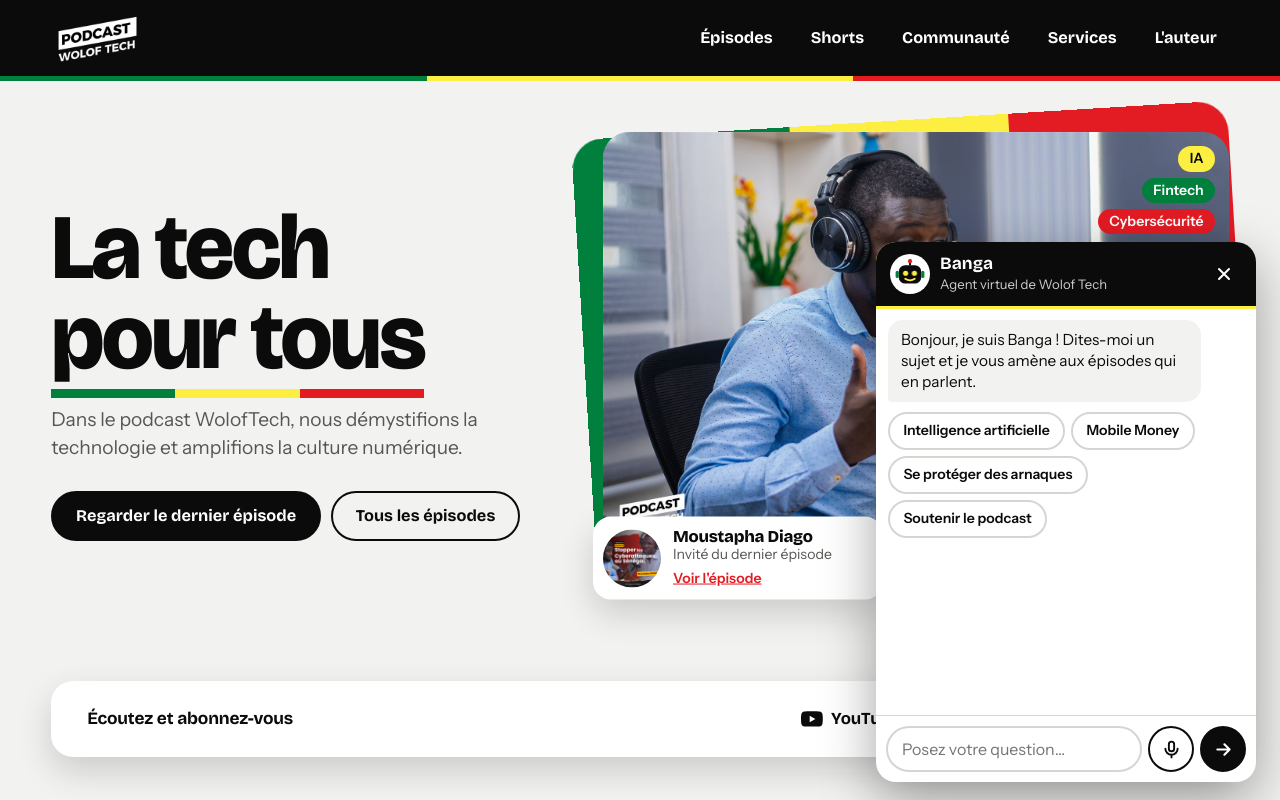
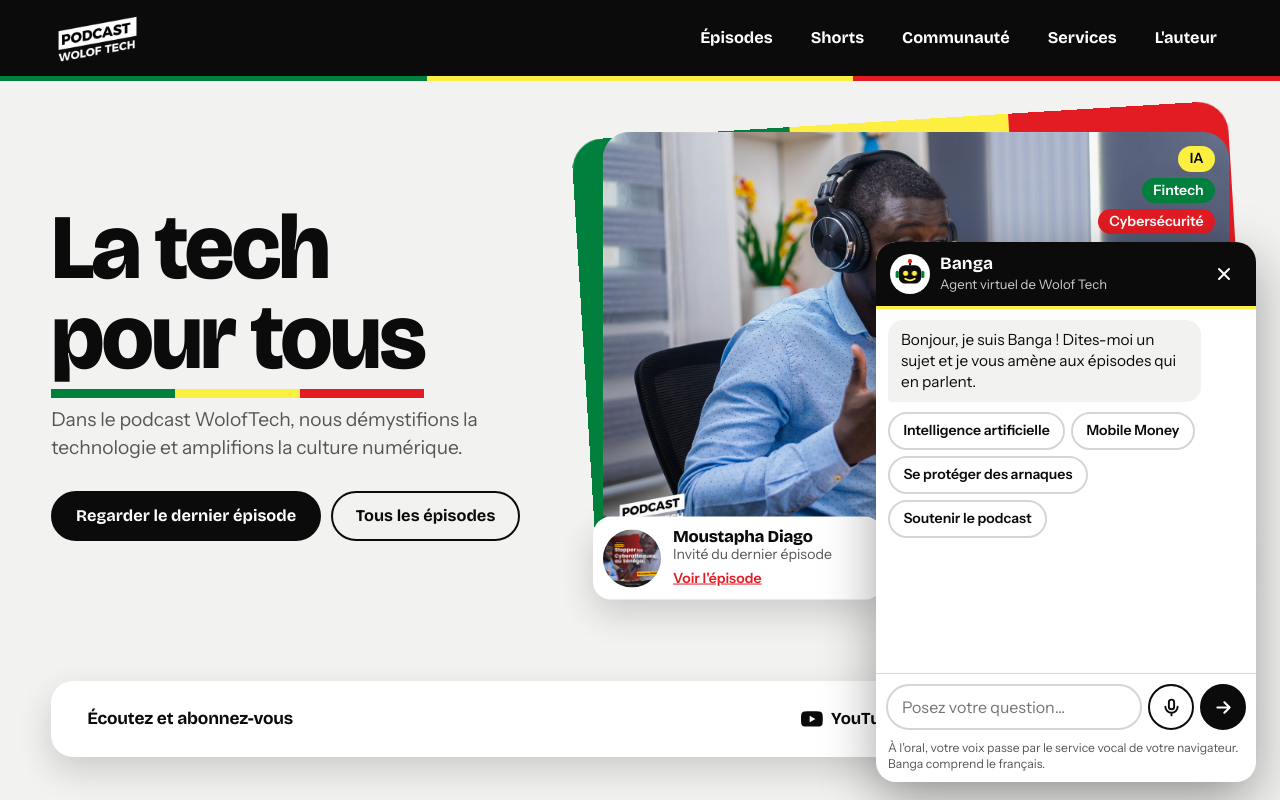
Before and after one commit to diagoibrahima/woloftech, a plain HTML site: page index.html in a window 1280 px wide. Both pictures are taken after a click on the button "Banga". Shown: the top 800 px of the page. Drawn offline with nearby package versions, Linux system fonts and the light colour scheme.

Commit message:
Banga : indiquer que la voix passe par le service vocal du navigateur
Co-Authored-By: Claude Opus 5.5 <noreply@anthropic.com>

```diff
--- a/assets/app.js
+++ b/assets/app.js
@@ -629,6 +629,7 @@
       '<form class="banga-form"><input type="text" name="q" maxlength="200" autocomplete="off" aria-label="Votre question" placeholder="' + IDLE + '">' +
       '<button class="banga-mic" type="button" aria-pressed="false" aria-label="Parler à Banga" title="Parler à Banga" hidden>' + mic + '</button>' +
       '<button class="banga-send" type="submit" aria-label="Envoyer" title="Envoyer">' + send + '</button></form>' +
+      '<p class="banga-note" hidden>À l\'oral, votre voix passe par le service vocal de votre navigateur. Banga comprend le français.</p>' +
       '</section>';
     document.body.appendChild(root);
     var opener = root.querySelector('.banga-open'), panel = root.querySelector('.banga-panel'), log = root.querySelector('.banga-log');
@@ -760,6 +761,7 @@
     var Recognition = window.SpeechRecognition || window.webkitSpeechRecognition;
     if (!Recognition) return;
     micBtn.hidden = false;
+    root.querySelector('.banga-note').hidden = false;
     function setListening(on) {
       micBtn.setAttribute('aria-pressed', on ? 'true' : 'false');
       input.placeholder = on ? 'Je vous écoute…' : IDLE;
--- a/assets/style.css
+++ b/assets/style.css
@@ -586,7 +586,7 @@ body.has-player .banga { --from-bottom: calc(var(--bar) + 16px); }
 .banga-open:hover { transform: translateY(-2px); }
 .banga svg { display: block; }
 .banga-open > svg { width: 44px; height: 44px; padding: 5px; border-radius: 50%; background: var(--white); color: var(--ink); }
-.banga-panel { display: grid; grid-template-rows: auto minmax(0, 1fr) auto; width: min(380px, calc(100vw - 24px)); height: min(540px, calc(100dvh - var(--from-bottom) - 16px)); overflow: hidden; border-radius: 20px; background: var(--white); color: var(--ink); box-shadow: 0 18px 54px rgba(0, 0, 0, 0.36); }
+.banga-panel { display: grid; grid-template-rows: auto minmax(0, 1fr) auto auto; width: min(380px, calc(100vw - 24px)); height: min(540px, calc(100dvh - var(--from-bottom) - 16px)); overflow: hidden; border-radius: 20px; background: var(--white); color: var(--ink); box-shadow: 0 18px 54px rgba(0, 0, 0, 0.36); }
 .banga-panel[hidden] { display: none; }
 .banga-top { display: flex; align-items: center; gap: 10px; padding: 10px 10px 10px 14px; background: var(--ink); color: var(--white); box-shadow: 0 3px 0 var(--saffron); }
 .banga-top > svg { flex: none; width: 40px; height: 40px; padding: 4px; border-radius: 50%; background: var(--white); color: var(--ink); }
@@ -618,6 +618,8 @@ body.has-player .banga { --from-bottom: calc(var(--bar) + 16px); }
 .banga-form { display: flex; align-items: center; gap: 6px; padding: 10px; border-top: 1px solid var(--wine-3); }
 .banga-form input { flex: 1; min-width: 0; height: 46px; padding: 0 14px; border: 2px solid var(--wine-3); border-radius: 999px; background: #fff; color: var(--ink); font: 400 1rem/1.2 var(--text); }
 .banga-form input:focus { border-color: var(--ink); outline: none; }
+.banga-note { margin: 0; padding: 0 12px 10px; color: var(--soft); font-size: 0.76rem; line-height: 1.3; }
+.banga-note[hidden] { display: none; }
 .banga-mic, .banga-send { flex: none; display: grid; place-items: center; width: 46px; height: 46px; padding: 0; border: 2px solid var(--ink); border-radius: 50%; background: none; color: var(--ink); cursor: pointer; }
 .banga-mic[hidden] { display: none; }
 .banga-mic svg, .banga-send svg { width: 21px; height: 21px; }
```
